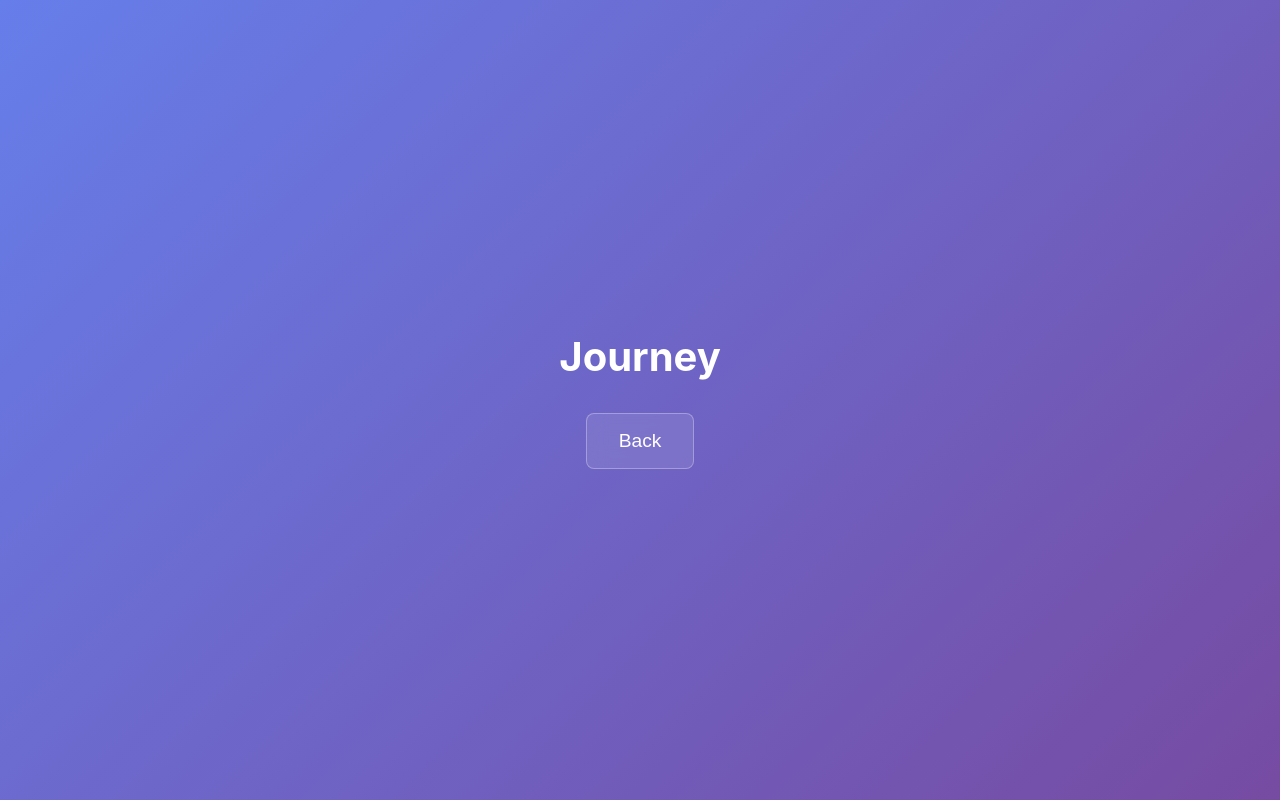
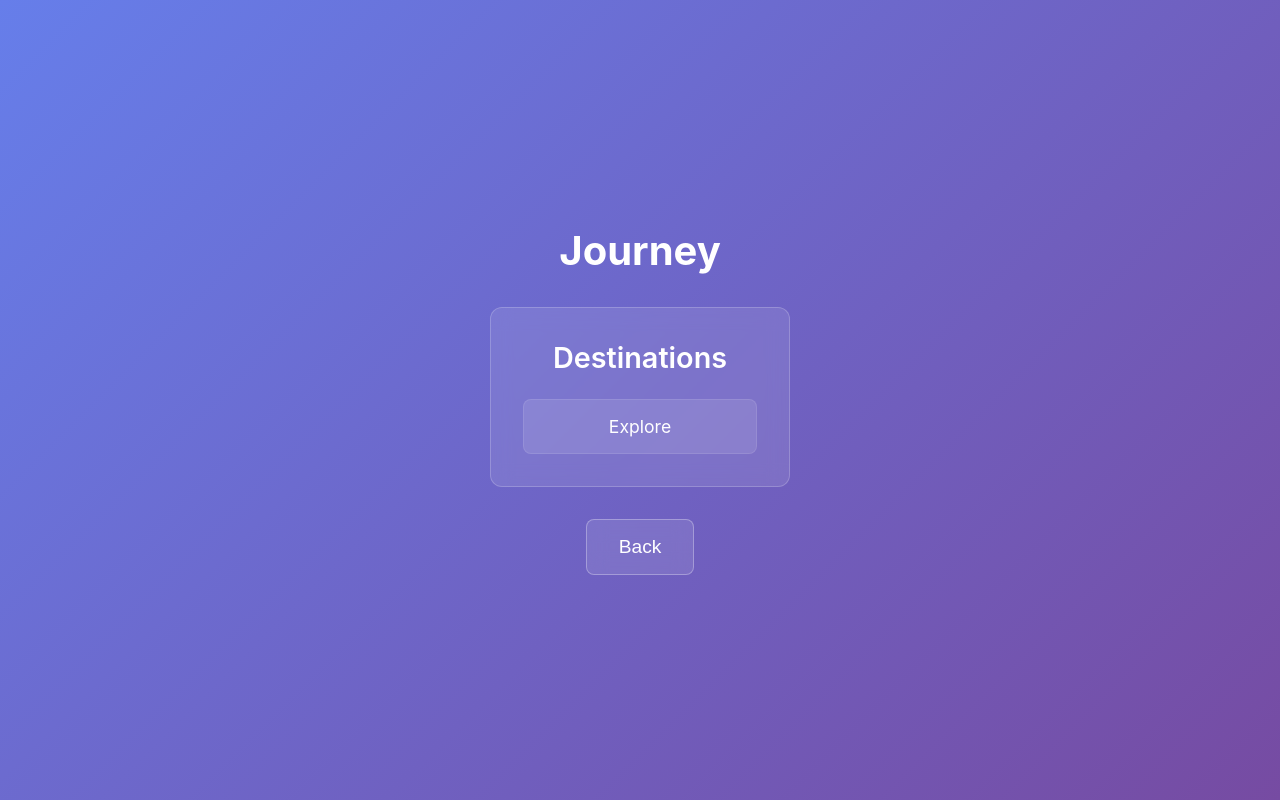
Before and after one commit to AustinHoover/adventure-game-test, a React (Create React App) app: page /journey in a window 1280 px wide. Built offline with nearby package versions, Linux system fonts and the light colour scheme; the HTML template or start-up script is replaced by a standard one.

Commit message:
Destinations component

```diff
--- /dev/null
+++ b/src/components/Destinations.css
@@ -0,0 +1,45 @@
+.destinations-container {
+  background: rgba(255, 255, 255, 0.1);
+  border-radius: 12px;
+  padding: 2rem;
+  backdrop-filter: blur(10px);
+  border: 1px solid rgba(255, 255, 255, 0.2);
+  min-width: 300px;
+  max-width: 500px;
+}
+
+.destinations-title {
+  color: white;
+  font-size: 1.8rem;
+  margin: 0 0 1.5rem 0;
+  text-align: center;
+  font-weight: 600;
+}
+
+.destinations-list {
+  display: flex;
+  flex-direction: column;
+  gap: 0.8rem;
+}
+
+.destination-item {
+  background: rgba(255, 255, 255, 0.1);
+  color: white;
+  padding: 1rem 1.5rem;
+  border-radius: 8px;
+  cursor: pointer;
+  transition: all 0.2s ease;
+  border: 1px solid rgba(255, 255, 255, 0.1);
+  font-size: 1.1rem;
+  text-align: center;
+}
+
+.destination-item:hover {
+  background: rgba(255, 255, 255, 0.2);
+  transform: scale(1.02);
+  border-color: rgba(255, 255, 255, 0.3);
+}
+
+.destination-item:active {
+  transform: scale(0.98);
+}
--- /dev/null
+++ b/src/components/Destinations.tsx
@@ -0,0 +1,39 @@
+import React from 'react';
+import './Destinations.css';
+
+interface DestinationsProps {
+  // Add props here if needed in the future
+}
+
+const Destinations: React.FC<DestinationsProps> = () => {
+  const destinations = [
+    { id: 1, name: 'Explore' }
+    // Add more destinations here in the future
+  ];
+
+  const handleDestinationClick = (destinationName: string) => {
+    if (destinationName === 'Explore') {
+      console.log('test');
+    }
+    // Add more destination handling logic here in the future
+  };
+
+  return (
+    <div className="destinations-container">
+      <h2 className="destinations-title">Destinations</h2>
+      <div className="destinations-list">
+        {destinations.map((destination) => (
+          <div
+            key={destination.id}
+            className="destination-item"
+            onClick={() => handleDestinationClick(destination.name)}
+          >
+            {destination.name}
+          </div>
+        ))}
+      </div>
+    </div>
+  );
+};
+
+export default Destinations;
--- a/src/pages/Journey.tsx
+++ b/src/pages/Journey.tsx
@@ -1,5 +1,6 @@
 import React from 'react';
 import { useNavigate } from 'react-router-dom';
+import Destinations from '../components/Destinations';
 import './Landing.css';
 
 function Journey() {
@@ -28,6 +29,8 @@ function Journey() {
           }}>
             Journey
           </h1>
+
+          <Destinations />
 
           <button
             onClick={handleBack}
```
